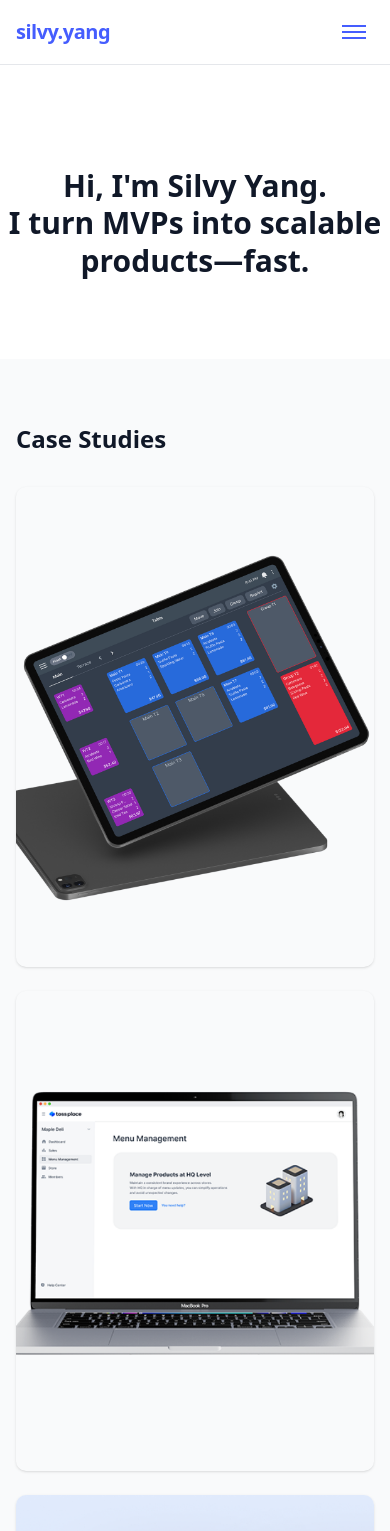
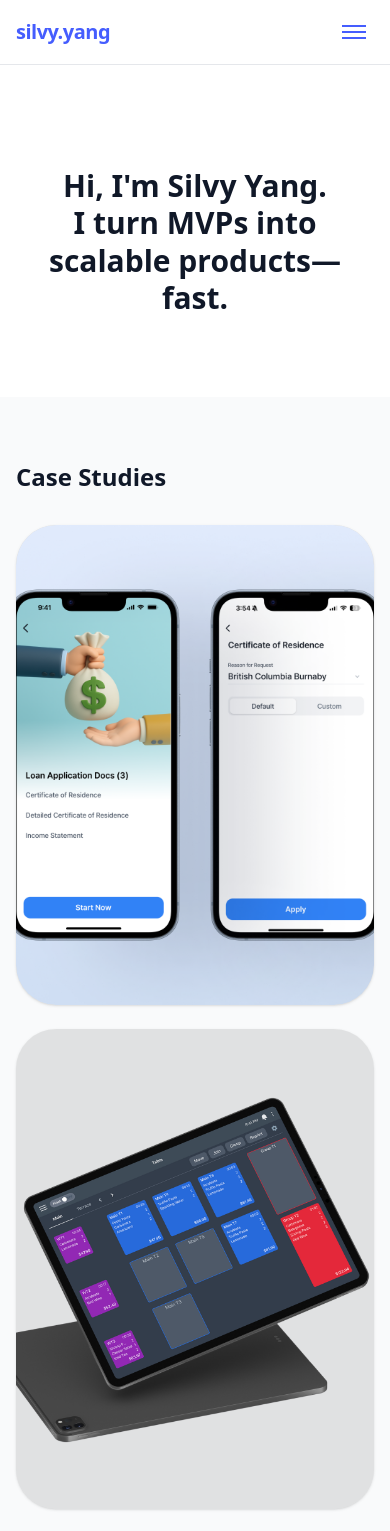
Before and after one commit to pado0/designer-portfolio, a Next.js app: page / in a window 390 px wide. Shown: the top 1531 px of the page. Built offline with nearby package versions, Linux system fonts and the light colour scheme.

Commit message:
final update

```diff
--- a/src/app/about/page.tsx
+++ b/src/app/about/page.tsx
@@ -5,7 +5,7 @@ export default function AboutPage() {
   const profiles = [
     {
       img: "/asset/about1.png",
-      title: "When in Doubt, Dive Deep",
+      title: "Keep Calm and Bring It On",
       desc: (
         <>
           I like solving tough problems without losing my cool. Curiosity keeps me moving—and I love seeing things through, start to finish.<br />
@@ -16,10 +16,10 @@ export default function AboutPage() {
     },
     {
       img: "/asset/about2.png",
-      title: null,
+      title: "Team Player? I Made a Whole Band",
       desc: (
         <>
-          <h2 className="aboutme-section-title text-xl md:text-2xl font-bold text-black mb-4">Team Player? I Made a Whole Band</h2>
+
           <p className="aboutme-section-desc">
             I formed an office rock band from scratch—recruited devs, jammed at work, and performed four times for 2,000+ employees. That&apos;s how much I love cross-functional collaboration.
           </p>
@@ -28,10 +28,9 @@ export default function AboutPage() {
     },
     {
       img: "/asset/about3.png",
-      title: null,
+      title: "When in Doubt, Dive Deep",
       desc: (
         <>
-          <h2 className="aboutme-section-title text-xl md:text-2xl font-bold text-black mb-4">Keep Calm and Bring It On</h2>
           <p className="aboutme-section-desc">
             When I need a reset, I freedive. Holding my breath underwater is my version of meditation—it clears my head and recharges my creativity.
           </p>
@@ -45,13 +44,12 @@ export default function AboutPage() {
       <div className="max-w-5xl mx-auto px-4 flex flex-col gap-16">
         {profiles.map((profile) => (
           <div key={profile.img} className="flex flex-col md:flex-row items-center gap-8">
-            {/* 좌측 이미지 */}
             <div className="w-full md:w-4/5 flex items-center justify-center">
               <div className="relative w-full h-80 md:h-[28rem] overflow-hidden rounded-lg shadow">
                 <Image
                   src={profile.img}
                   alt={profile.title ? profile.title + ' 이미지' : 'About 이미지'}
-                  className="absolute top-0 left-0 w-full h-full object-cover"
+                  className="absolute top-0 left-0 w-full h-full object-cover rounded-[2.5rem]"
                   width={448}
                   height={448}
                   style={{objectFit: 'cover'}}
--- a/src/components/CaseStudySection.tsx
+++ b/src/components/CaseStudySection.tsx
@@ -1,6 +1,14 @@
 import Image from 'next/image';
 
 const CASE_STUDIES = [
+  {
+    title: <>
+      How I Reinvented POS UX<br />—and Drove +40% Growth
+    </>,
+    titleText: "How I Reinvented POS UX—and Drove +40% Growth",
+    img: "/asset/case3-thumbnail.png",
+    link: "https://stingy-alto-975.notion.site/How-I-Reinvented-POS-UX-and-Drove-40-Growth-1ea21919550a806e9428cebad06f3fcc"
+  },
   {
     title: <>
       What is getting a Government<br /> Certificate took just 10 seconds?
@@ -17,14 +25,6 @@ const CASE_STUDIES = [
     img: "/asset/case2-thumbnail.png",
     link: "https://stingy-alto-975.notion.site/Franchise-Ready-Admin-From-MVP-to-Growth-Driver-1ea21919550a80a3884ee52352659d02"
   },
-  {
-    title: <>
-      How I Reinvented POS UX<br />—and Drove +40% Growth
-    </>,
-    titleText: "How I Reinvented POS UX—and Drove +40% Growth",
-    img: "/asset/case3-thumbnail.png",
-    link: "https://stingy-alto-975.notion.site/How-I-Reinvented-POS-UX-and-Drove-40-Growth-1ea21919550a806e9428cebad06f3fcc"
-  },
   // {
   //   title: "E-commerce UI",
   //   titleText: "E-commerce UI",
@@ -38,47 +38,54 @@ export default function CaseStudySection() {
       <div className="max-w-5xl mx-auto px-4">
         <h2 className="text-2xl md:text-3xl font-bold mb-8 text-gray-900">Case Studies</h2>
         <div className="grid grid-cols-1 sm:grid-cols-2 lg:grid-cols-2 grid-rows-2 gap-6">
-          {CASE_STUDIES.map((cs) => (
-            cs.link ? (
+          {CASE_STUDIES.map((cs, i) => {
+            const isFranchise = cs.titleText === "Franchise-Ready Admin: From MVP to Growth Driver";
+            const isPOS = cs.titleText === "How I Reinvented POS UX—and Drove +40% Growth";
+            const isGov = cs.titleText === "What is getting a Government Certificate took just 10 seconds?";
+            let bgStyle = {};
+            if (isFranchise) bgStyle = { backgroundColor: 'rgb(69, 93, 254)' };
+            if (isPOS || isGov) bgStyle = { backgroundColor: 'rgba(0, 0, 0, 0.1)' };
+            return cs.link ? (
               <a
                 key={cs.titleText}
                 href={cs.link}
                 target="_blank"
                 rel="noopener noreferrer"
-                className="relative group rounded-lg overflow-hidden shadow hover:shadow-lg transition-shadow focus:outline-none focus:ring-2 focus:ring-[#455dfe]"
+                className="relative group rounded-[2.5rem] overflow-hidden shadow hover:shadow-lg transition-shadow focus:outline-none focus:ring-2 focus:ring-[#455dfe]"
+                style={bgStyle}
               >
                 <Image
                   src={cs.img}
                   alt={cs.titleText}
                   width={800}
                   height={600}
-                  className="w-full h-[30rem] sm:h-80 lg:h-[28rem] object-cover group-hover:brightness-50 transition-all duration-400 select-none outline-none focus:outline-none focus-visible:outline-none focus:ring-0"
+                  className="w-full h-[30rem] sm:h-80 lg:h-[28rem] object-cover rounded-[2.5rem] group-hover:brightness-50 transition-all duration-400 select-none outline-none focus:outline-none focus-visible:outline-none focus:ring-0"
                   style={{ userSelect: 'none' }}
                   tabIndex={-1}
                   priority
                 />
-                <div className="absolute inset-0 flex items-center justify-center opacity-0 group-hover:opacity-100 transition-opacity duration-400 bg-black/40">
+                <div className="absolute inset-0 flex items-center justify-center opacity-0 group-hover:opacity-100 transition-opacity duration-400 bg-black/40 rounded-[2.5rem]">
                   <span className="text-white text-xl lg:text-2xl font-semibold px-4 py-2 text-center w-full break-words">{cs.title}</span>
                 </div>
               </a>
             ) : (
-              <div key={cs.titleText} className="relative group rounded-lg overflow-hidden shadow hover:shadow-lg transition-shadow">
+              <div key={cs.titleText} className="relative group rounded-[2.5rem] overflow-hidden shadow hover:shadow-lg transition-shadow" style={bgStyle}>
                 <Image
                   src={cs.img}
                   alt={cs.titleText}
                   width={800}
                   height={600}
-                  className="w-full h-[30rem] sm:h-80 lg:h-[28rem] object-cover group-hover:brightness-50 transition-all duration-400 select-none outline-none focus:outline-none focus-visible:outline-none focus:ring-0"
+                  className="w-full h-[30rem] sm:h-80 lg:h-[28rem] object-cover rounded-[2.5rem] group-hover:brightness-50 transition-all duration-400 select-none outline-none focus:outline-none focus-visible:outline-none focus:ring-0"
                   style={{ userSelect: 'none' }}
                   tabIndex={-1}
                   priority
                 />
-                <div className="absolute inset-0 flex items-center justify-center opacity-0 group-hover:opacity-100 transition-opacity duration-400 bg-black/40">
+                <div className="absolute inset-0 flex items-center justify-center opacity-0 group-hover:opacity-100 transition-opacity duration-400 bg-black/40 rounded-[2.5rem]">
                   <span className="text-white text-xl lg:text-2xl font-semibold px-4 py-2 text-center w-full break-words">{cs.title}</span>
                 </div>
               </div>
-            )
-          ))}
+            );
+          })}
         </div>
       </div>
     </section>
--- a/src/components/IntroSection.tsx
+++ b/src/components/IntroSection.tsx
@@ -1,6 +1,6 @@
 export default function IntroSection() {
   return (
-    <section className="w-full py-16 md:py-24 flex flex-col items-center justify-center text-center bg-white">
+    <section className="w-full py-16 md:py-24 flex flex-col items-center justify-center text-center bg-white px-6 md:px-0">
       <h1 className="text-3xl md:text-5xl font-extrabold text-gray-900 leading-tight mb-4">
         <br />Hi, I&apos;m Silvy Yang.<br />I turn MVPs into scalable products—fast.
       </h1>
--- a/src/components/QuickLooksSection.tsx
+++ b/src/components/QuickLooksSection.tsx
@@ -93,7 +93,7 @@ export default function QuickLooksSection() {
         <div className="flex flex-col md:flex-row items-center gap-8">
           <div className="w-full md:w-2/3 flex items-center justify-center relative lg:w-[64rem] md:w-[32rem]">
             {/* 이미지 슬라이드 */}
-            <div className="relative w-full h-80 md:h-[28rem] overflow-hidden rounded-lg shadow">
+            <div className="relative w-full h-80 md:h-[28rem] overflow-hidden rounded-[2.5rem] shadow">
               {/* 이전 이미지 (애니메이션) */}
               <Image
                 key={`prev-${prevItem.titleText}-${prevIndex}`}
@@ -101,7 +101,7 @@ export default function QuickLooksSection() {
                 alt={prevItem.titleText}
                 width={800}
                 height={600}
-                className={getImageClass(false)}
+                className={getImageClass(false) + ' rounded-[2.5rem]'}
                 style={{ pointerEvents: 'none' }}
                 priority
               />
@@ -112,7 +112,7 @@ export default function QuickLooksSection() {
                 alt={current.titleText}
                 width={800}
                 height={600}
-                className={getImageClass(true)}
+                className={getImageClass(true) + ' rounded-[2.5rem]'}
                 style={{ pointerEvents: 'none' }}
                 priority
               />
@@ -134,7 +134,7 @@ export default function QuickLooksSection() {
               </div>
             </div>
             {/* 방향키 버튼: 박스 하단에 고정, 가운데 정렬 */}
-            <div className="flex flex-row items-center justify-center gap-4 w-full mb-2">
+            <div className="flex flex-row items-center justify-center gap-4 w-full mb-1 md:mb-2">
               <button
                 className="bg-white/80 hover:bg-[#455dfe]/10 border border-gray-200 rounded-full p-2 shadow transition-colors focus:outline-none focus:ring-2 focus:ring-[#455dfe]"
                 aria-label="이전 이미지"
```
